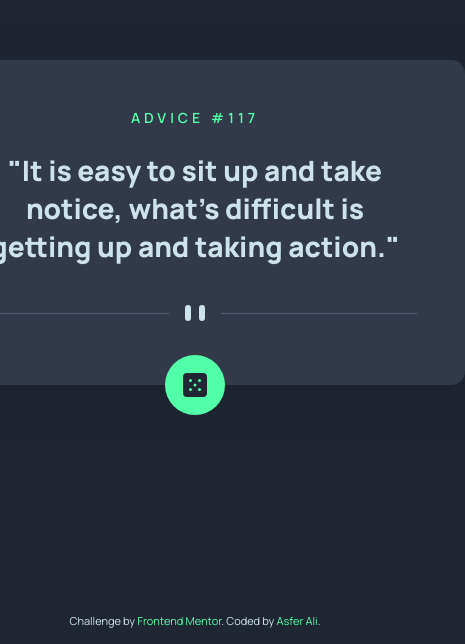
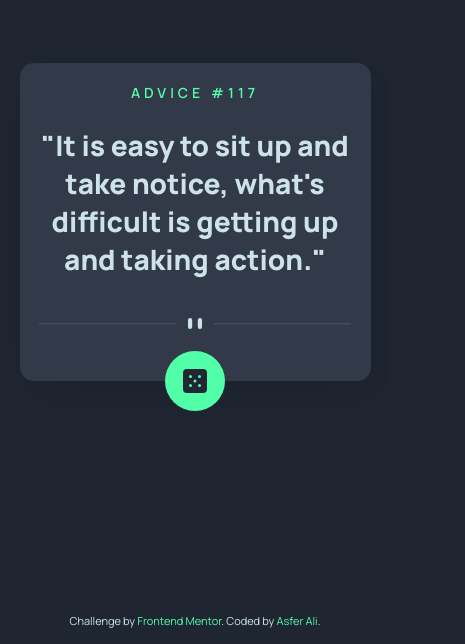
Before and after one commit to Asfer-dev/advice-generator-fem, a React (Create React App) app: page / in a window 390 px wide. Shown: the part 200-844 px from the top of the page, 465 px wide, since content can reach past the window. Built offline with nearby package versions, Linux system fonts and the light colour scheme; no server answers.

Commit message:
made the design responsive

```diff
--- a/public/style.css
+++ b/public/style.css
@@ -54,9 +54,9 @@ body {
 
 .advice-box {
     position: relative;
-    max-width: 550px;
+    max-width: min(550px, 100vw - 10%);
     background-color: var(--clr-neutral-medium);
-    padding: 3rem;
+    padding: min(3rem, 5%);
     border-radius: 0.875rem;
     display: flex;
     flex-direction: column;
@@ -71,7 +71,8 @@ body {
 }
 
 .pattern-divider {
-    margin: 1rem 0;
+    margin: 1rem 0 2rem;
+    width: 100%;
 }
 
 .advice-heading {
```
